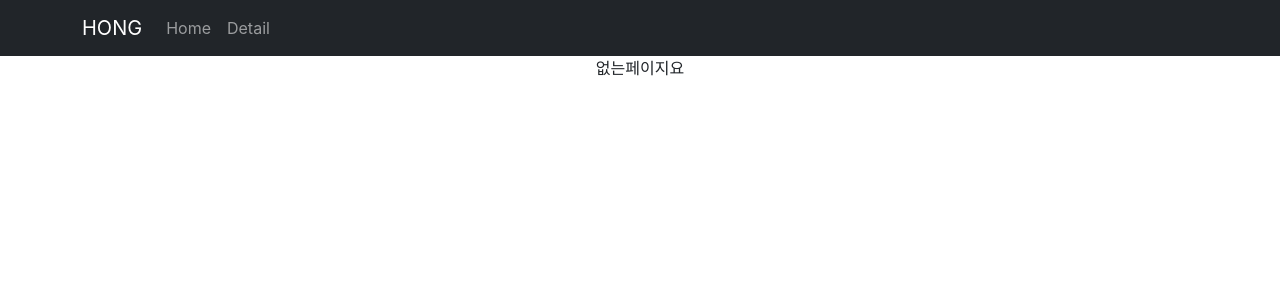
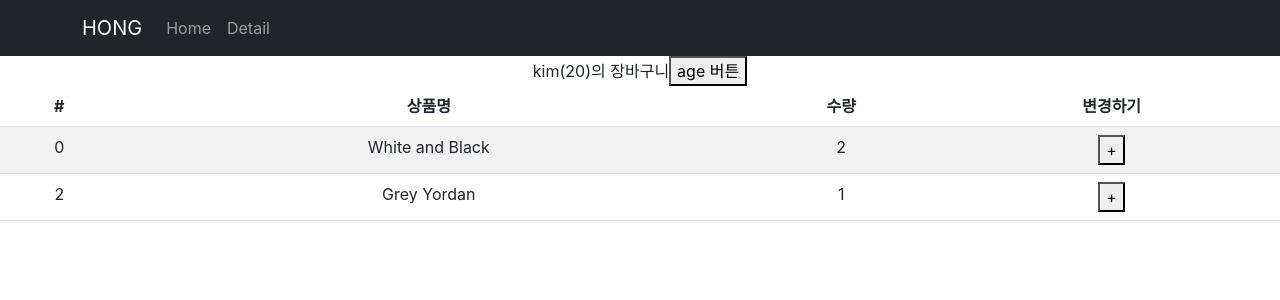
Before and after one commit to coldair426/codingApple, a React (Create React App) app in the folder part2-쇼핑몰-프로젝트/shop/: page /cart in a window 1280 px wide. Shown: the top 300 px of the page. Built offline with nearby package versions, Linux system fonts and the light colour scheme.

Commit message:
userslice

```diff
--- a/part2-쇼핑몰-프로젝트/shop/package.json
+++ b/part2-쇼핑몰-프로젝트/shop/package.json
@@ -3,6 +3,7 @@
   "version": "0.1.0",
   "private": true,
   "dependencies": {
+    "@reduxjs/toolkit": "^1.9.2",
     "@testing-library/jest-dom": "^5.16.5",
     "@testing-library/react": "^13.4.0",
     "@testing-library/user-event": "^13.5.0",
@@ -11,6 +12,7 @@
     "react": "^18.2.0",
     "react-bootstrap": "^2.7.0",
     "react-dom": "^18.2.0",
+    "react-redux": "^8.0.5",
     "react-router-dom": "^6.8.1",
     "react-scripts": "5.0.1",
     "styled-components": "^5.3.6",
--- a/part2-쇼핑몰-프로젝트/shop/src/App.css
+++ b/part2-쇼핑몰-프로젝트/shop/src/App.css
@@ -1,3 +1,11 @@
+.start {
+  opacity: 0;
+}
+.end {
+  opacity: 1;
+  transition: opacity 500ms;
+}
+
 .main-bg {
   height: 300px;
   background-image: url('./blouse-g3fd9efddb_1920.jpg');
--- a/part2-쇼핑몰-프로젝트/shop/src/App.js
+++ b/part2-쇼핑몰-프로젝트/shop/src/App.js
@@ -1,13 +1,18 @@
-import { useState } from 'react';
+import { createContext, useState } from 'react';
 import { Row, Col, Navbar, Nav, Container } from 'react-bootstrap';
 import './App.css';
 import data from './data.js';
 import Detail from './pages/Detail.js';
 import { Routes, Route, Link, useNavigate, Outlet } from 'react-router-dom';
 import axios from 'axios';
+import Cart from './pages/Cart.js';
+
+let Context1 = createContext();
 
 function App() {
   let [shoes, setShoes] = useState(data);
+  let [재고] = useState([10, 11, 12]);
+
   let navigate = useNavigate();
   let [svData, setSvData] = useState();
   let [moreButton, setMoreButton] = useState(0);
@@ -93,6 +98,7 @@ function App() {
           <Route path='one' element={<div>첫 주문시 양배추즙 서비스</div>} />
           <Route path='two' element={<div>생일기념 쿠폰받기</div>} />
         </Route>
+        <Route path='/cart' element={<Cart />} />
         <Route path='*' element={<div>없는페이지요</div>}></Route>
       </Routes>
     </div>
--- /dev/null
+++ b/part2-쇼핑몰-프로젝트/shop/src/pages/Cart.js
@@ -0,0 +1,52 @@
+import Table from 'react-bootstrap/Table';
+import { useDispatch, useSelector } from 'react-redux';
+import { setStock } from '../store';
+import { setUser, addAge } from '../store/userSlice.js';
+
+function Cart() {
+  let user = useSelector((state) => state.user);
+  let stock = useSelector((state) => state.stock);
+  let dispatch = useDispatch();
+
+  return (
+    <div>
+      {user.name}({user.age})의 장바구니
+      <button onClick={() => dispatch(addAge(1000))}>age 버튼</button>
+      <Table striped>
+        <thead>
+          <tr>
+            <th>#</th>
+            <th>상품명</th>
+            <th>수량</th>
+            <th>변경하기</th>
+          </tr>
+        </thead>
+        <tbody>
+          {stock.map((v, i) => {
+            return <StockItems dispatch={dispatch} stock={stock} index={i}></StockItems>;
+          })}
+        </tbody>
+      </Table>
+    </div>
+  );
+}
+
+function StockItems({ stock, index, dispatch }) {
+  return (
+    <tr>
+      <td>{stock[index].id}</td>
+      <td>{stock[index].name}</td>
+      <td>{stock[index].count}</td>
+      <td>
+        <button
+          onClick={() => {
+            dispatch(setUser());
+          }}>
+          +
+        </button>
+      </td>
+    </tr>
+  );
+}
+
+export default Cart;
--- a/part2-쇼핑몰-프로젝트/shop/src/pages/Detail.js
+++ b/part2-쇼핑몰-프로젝트/shop/src/pages/Detail.js
@@ -2,11 +2,11 @@ import { useEffect, useState } from 'react';
 import { useParams } from 'react-router-dom';
 import Nav from 'react-bootstrap/Nav';
 
-function Detail(props) {
+function Detail({ shoes }) {
   let [sale, setSale] = useState(1);
   let [count, setCount] = useState(0);
   let { id } = useParams();
-  let pickedShoes = props.shoes.find((obj) => obj.id === +id);
+  let pickedShoes = shoes.find((obj) => obj.id === +id);
   let [warn, setWarn] = useState(false);
   let [userInput, setUserInput] = useState('');
   let [tab, setTab] = useState(0);
@@ -25,8 +25,16 @@ function Detail(props) {
     };
   }, [userInput]);
 
+  let [fade2, setFade2] = useState('');
+  useEffect(() => {
+    setTimeout(() => {
+      setFade2('end');
+    }, 100);
+    return () => setFade2('');
+  }, []);
+
   return (
-    <div className='container'>
+    <div className={`container start ${fade2}`}>
       {sale ? <div className='alert alert-warning'>2초이내 구매시 할인</div> : null}
       {count}
       <button
@@ -69,7 +77,18 @@ function Detail(props) {
 }
 
 function TabContent({ tab }) {
-  return [<div>내용0</div>, <div>내용1</div>, <div>내용2</div>][tab];
+  let [fade, setFade] = useState('');
+  useEffect(() => {
+    setTimeout(() => {
+      setFade('end');
+    }, 100);
+
+    return () => {
+      setFade('');
+    };
+  }, [tab]);
+
+  return <div className={`start ${fade}`}>{[<div>내용0</div>, <div>내용1</div>, <div>내용2</div>][tab]}</div>;
 }
 
 export default Detail;
--- /dev/null
+++ b/part2-쇼핑몰-프로젝트/shop/src/store.js
@@ -0,0 +1,22 @@
+import { configureStore, createSlice } from '@reduxjs/toolkit';
+import { useReducer } from 'react';
+import user from './store/userSlice.js';
+
+let stock = createSlice({
+  name: 'stock',
+  initialState: [
+    { id: 0, name: 'White and Black', count: 2 },
+    { id: 2, name: 'Grey Yordan', count: 1 },
+  ],
+  reducers: {
+    setStock(state) {
+      return '';
+    },
+  },
+});
+
+export let { setStock } = stock.actions;
+
+export default configureStore({
+  reducer: { stock: stock.reducer, user: user.reducer },
+});
--- /dev/null
+++ b/part2-쇼핑몰-프로젝트/shop/src/store/userSlice.js
@@ -0,0 +1,18 @@
+import { createSlice } from '@reduxjs/toolkit';
+
+let user = createSlice({
+  name: 'user',
+  initialState: { name: 'kim', age: 20 },
+  reducers: {
+    setUser(state) {
+      state.name = 'park';
+    },
+    addAge(state, a) {
+      state.age += a.payload;
+    },
+  },
+});
+
+export let { setUser, addAge } = user.actions;
+
+export default user;
```
Also changed, not shown: part2-쇼핑몰-프로젝트/shop/src/index.js (+6 -2 lines), 1 other file (tests, documents, lock files or other folders).
